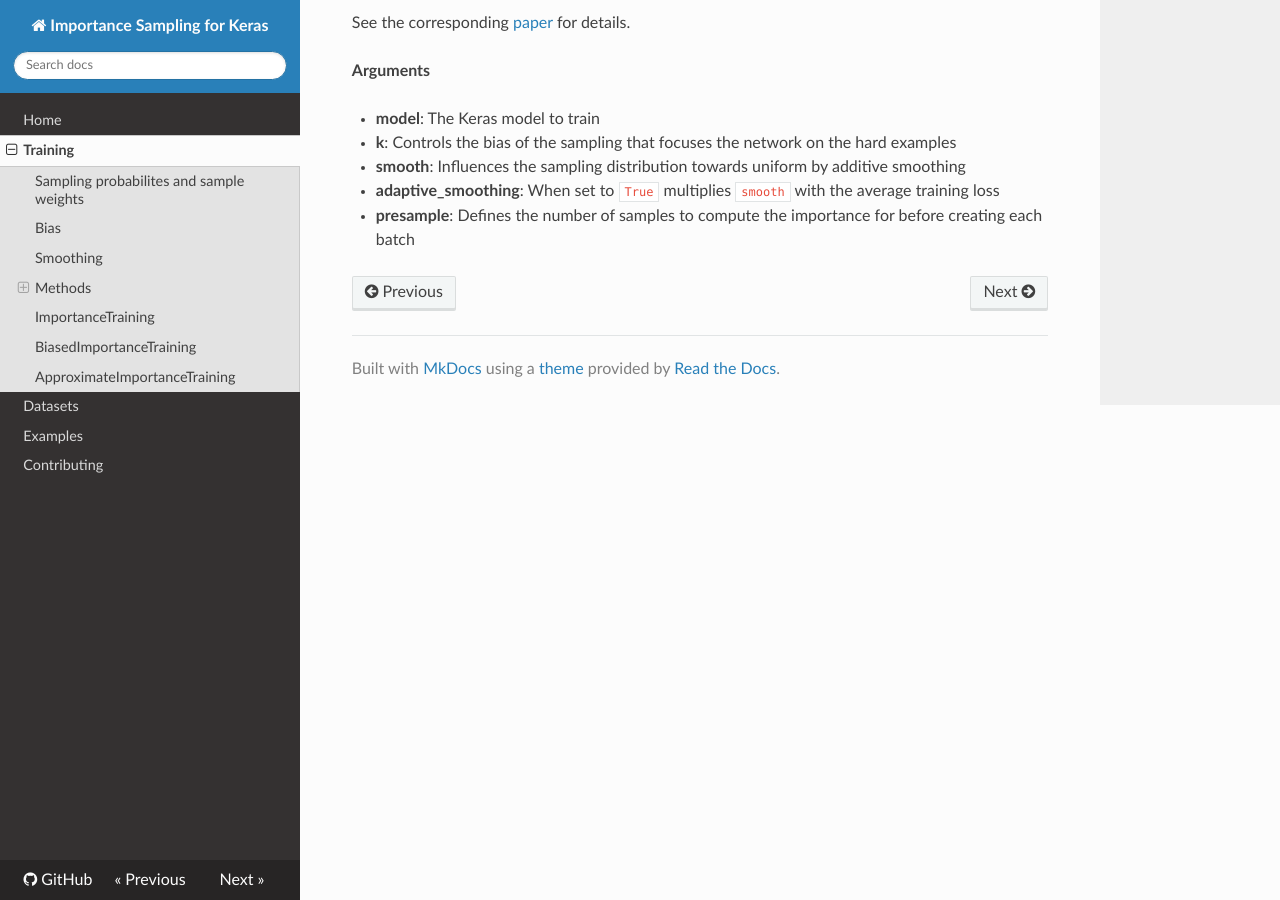
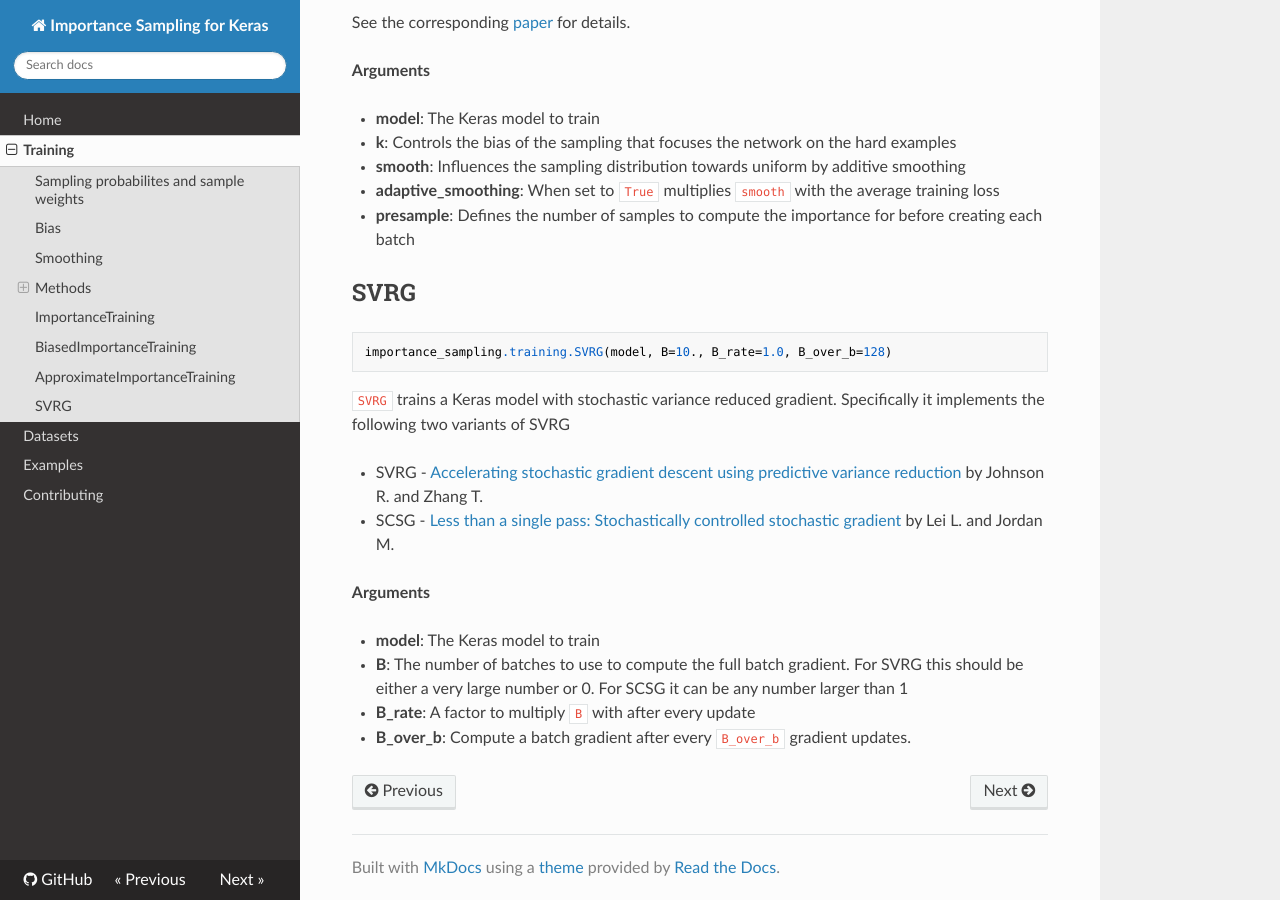
Before and after one commit to idiap/importance-sampling, an MkDocs documentation site: the page built from docs/training.md, in a window 1280 px wide and 900 px high, scrolled down 4964 px. Built offline with MkDocs 1.6.1, drawn with Linux system fonts in a browser that asks for light colours; nearby versions of some CDN libraries; formulas are drawn with MathJax 3.

Commit message:
Add the SVRG to the documentation

````diff
--- a/docs/training.md
+++ b/docs/training.md
@@ -260,3 +260,30 @@ See the corresponding [paper](https://arxiv.org/abs/1706.00043) for details.
   average training loss
 * **presample**: Defines the number of samples to compute the importance for
   before creating each batch
+
+## SVRG
+
+```
+importance_sampling.training.SVRG(model, B=10., B_rate=1.0, B_over_b=128)
+```
+
+`SVRG` trains a Keras model with stochastic variance reduced gradient.
+Specifically it implements the following two variants of SVRG
+
+* SVRG - [Accelerating stochastic gradient descent using predictive variance
+  reduction][svrg] by Johnson R. and Zhang T.
+* SCSG - [Less than a single pass: Stochastically controlled stochastic
+  gradient][scsg] by Lei L. and Jordan M.
+
+**Arguments**
+
+* **model**: The Keras model to train
+* **B**: The number of batches to use to compute the full batch gradient. For
+  SVRG this should be either a very large number or 0. For SCSG it can be any
+  number larger than 1
+* **B\_rate**: A factor to multiply `B` with after every update
+* **B\_over\_b**: Compute a batch gradient after every `B_over_b` gradient
+  updates.
+
+[svrg]: https://papers.nips.cc/paper/4937-accelerating-stochastic-gradient-descent-using-predictive-variance-reduction.pdf
+[scsg]: https://arxiv.org/abs/1609.03261
````
